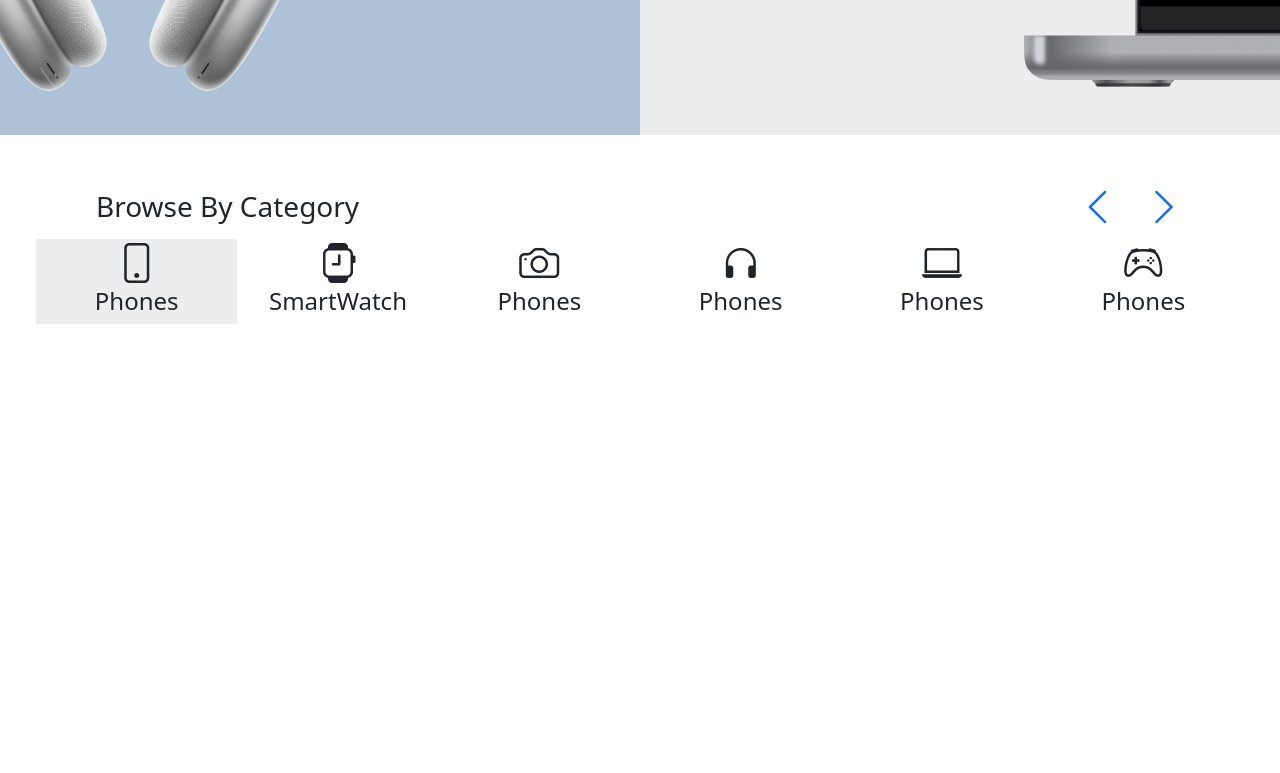
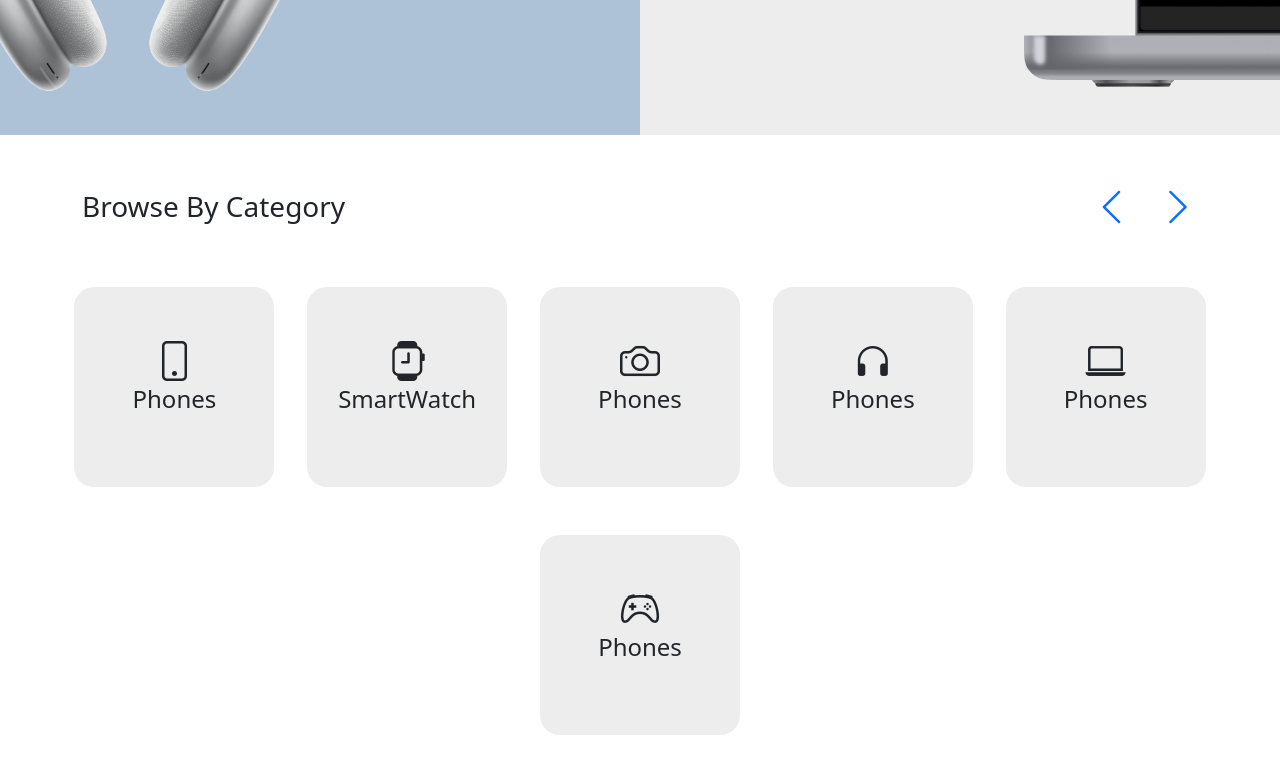
Before and after one commit to Rocky3698/Bootstrap-Project, a plain HTML site: page Apple Shop/index.html in a window 1280 px wide. Shown: the part 1449-2222 px from the top of the page. Before the commit the page ends 1829 px from the top, so only its background shows below. Drawn offline with nearby package versions, Linux system fonts and the light colour scheme.

Commit message:
catagory section up

```diff
--- a/Apple Shop/index.html
+++ b/Apple Shop/index.html
@@ -158,40 +158,43 @@
         </div>
     </section>
 
-    <section class="caragory-bg p-5">
+    <section class="caragory-bg pt-5 p-sm-5">
+        <div class="container">
             <div class="d-flex align-items-center justify-content-between">
-            <h3 class="ms-5">Browse By Category</h3>
-            <span class="me-5 h1">
+                <h3 class="text-nowrap">Browse By Category</h3>
+                <div class=" h1 text-nowrap">
                     <a class="mx-3" href=""><i class="bi bi-chevron-left"></i></a>
                     <a href=""><i class="bi bi-chevron-right"></i></a>
-            </span>
                 </div>
-        <div class="row h1 text-center">
-            <div class="col catagory">
+            </div>
+            <div class="h1 pt-5 row g-5 ralign-items-center justify-content-around">
+                <div class="catagory col-1">
                     <span><i class="bi bi-phone"></i></span>
                     <h4>Phones</h4>
                 </div>
-            <div class="col">
+                <div class="catagory col-1">
                     <span><i class="bi bi-smartwatch"></i></span>
                     <h4>SmartWatch</h4>
                 </div>
-            <div class="col">
+                <div class="catagory col-1">
                     <span><i class="bi bi-camera"></i></span>
                     <h4>Phones</h4>
                 </div>
-            <div class="col">
+                <div class="catagory col-1">
                     <span><i class="bi bi-headphones"></i></span>
                     <h4>Phones</h4>
                 </div>
-            <div class="col">
+                <div class="catagory col-1">
                     <span><i class="bi bi-laptop"></i></span>
                     <h4>Phones</h4>
                 </div>
-            <div class="col">
+                <div class="catagory col-1">
                     <span><i class="bi bi-controller"></i></span>
                     <h4>Phones</h4>
                 </div>
             </div>
+        </div>
+
     </section>
 
     <script src="https://cdn.jsdelivr.net/npm/bootstrap@5.3.3/dist/js/bootstrap.bundle.min.js"
--- a/Apple Shop/style.css
+++ b/Apple Shop/style.css
@@ -64,6 +64,11 @@ body{
 
 .catagory{
     background-color: #ededed;
+    height: 200px;
+    width: 200px;
+    border-radius: 20px;
+    text-align: center;
+    padding-top: 50px;
 }
 
 
```
Lines whose indentation alone changed are shown as unchanged.
